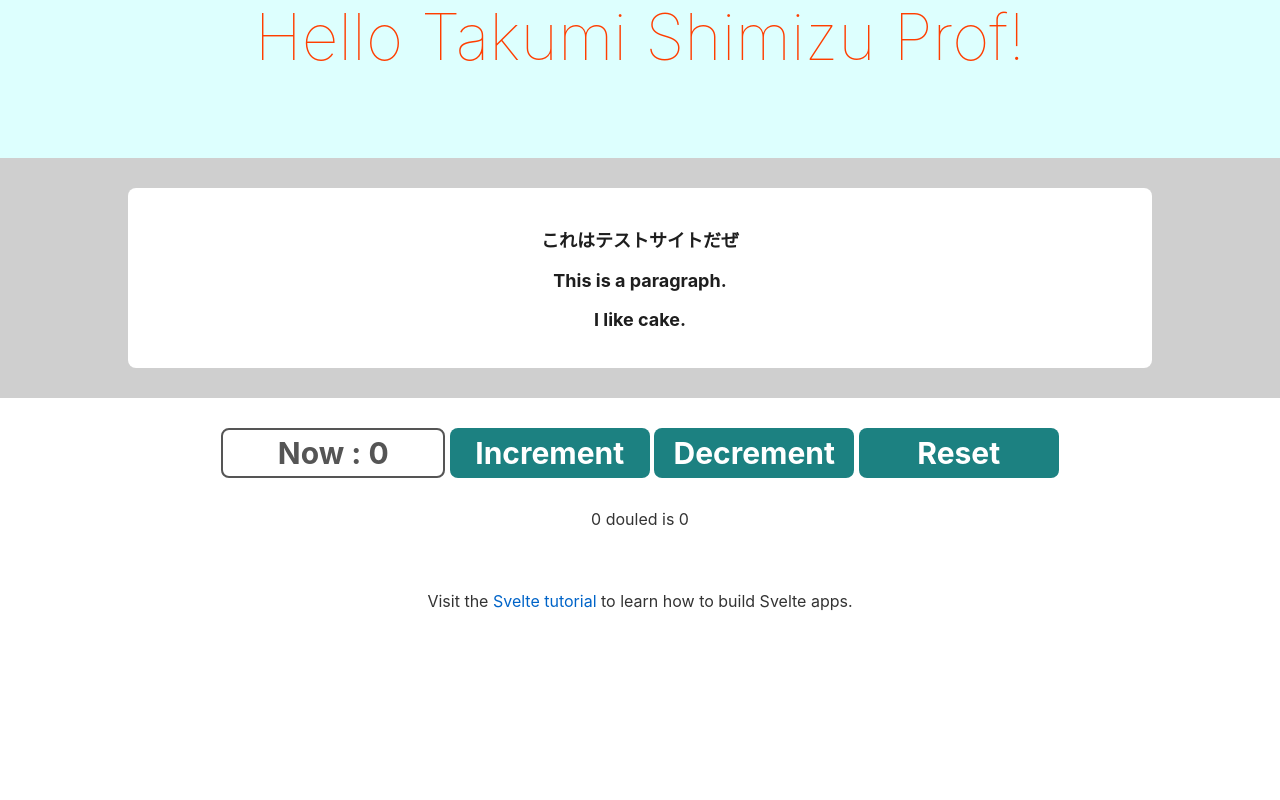
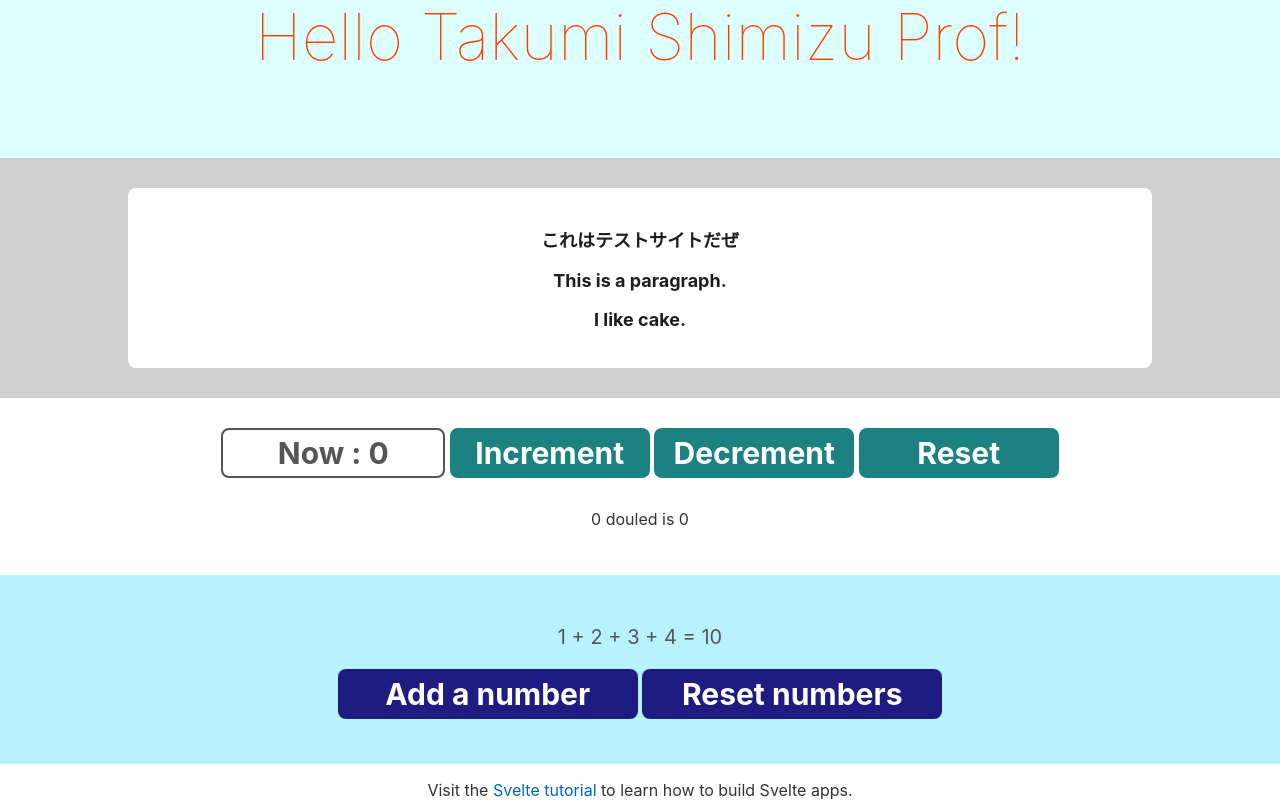
Before and after one commit to SiMiTaKu/Svelte_test, a Svelte app: page / in a window 1280 px wide. Shown: the part 289-1089 px from the top of the page. Before the commit the page ends 900 px from the top, so only its background shows below. Built offline with nearby package versions, Linux system fonts and the light colour scheme.

Commit message:
Make math file and create add method

```diff
--- a/src/App.svelte
+++ b/src/App.svelte
@@ -1,6 +1,7 @@
 <script>
     import Nested               from "./Nested.svelte";
     import CountButtonComponent from "./CountButtonComponent.svelte";
+	import Math                 from "./Math.svelte";
 
 	export let name;
 	export let img_src;
@@ -17,6 +18,11 @@
 	<section id="svelte-application">
 		<div class="container">
 			<CountButtonComponent/>
+		</div>
+	</section>
+	<section id="math-section">
+		<div class="container">
+			<Math/>
 		</div>
 	</section>
 	<p>Visit the <a href="https://svelte.dev/tutorial">Svelte tutorial</a> to learn how to build Svelte apps.</p>
@@ -61,4 +67,9 @@
 		}
 	}
 
+	/* math ---------------------- */
+	#math-section {
+		background-color: #b9f2ff;
+	}
+
 </style>
--- /dev/null
+++ b/src/Math.svelte
@@ -0,0 +1,49 @@
+<script>
+    let numbers = [1, 2, 3, 4];
+
+    function addNumbers() {
+        numbers = [...numbers, numbers.length + 1];
+    }
+
+    function resetNumbers() {
+        numbers = [1, 2, 3, 4];
+    }
+
+    $: sum = numbers.reduce((t, n) => t + n, 0);
+
+</script>
+
+<div>
+    <p class="math-message">{numbers.join(" + ")} = {sum}</p>
+    <button class="math-button" on:click={addNumbers}>Add a number</button>
+    <button class="math-button" on:click={resetNumbers}>Reset numbers</button>
+</div>
+
+<style>
+    .math-message {
+        font-size: 20px;
+        color:     #555555;
+    }
+
+    .math-button {
+        width:            300px;
+        height:           50px;
+        padding:          5px;
+        font-size:        30px;
+        font-weight:      bold;
+        color:            white;
+        border-radius:    8px;
+        background-color: rgb(31, 28, 129);
+        border:           none;
+        vertical-align:   top;
+        transition:       1s;
+    }
+
+    .math-button:hover {
+        opacity: 0.8;
+    }
+
+    .math-button:active {
+        transition: 0.1s;
+    }
+</style>
```
